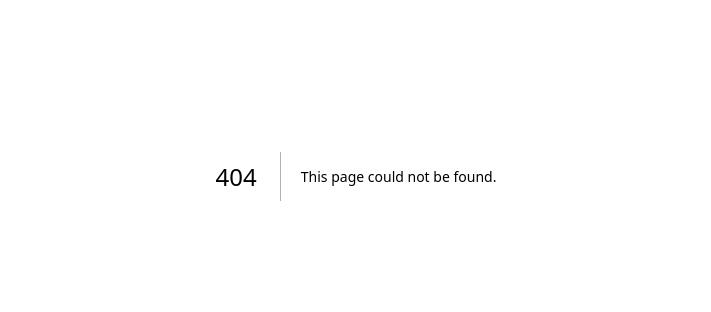
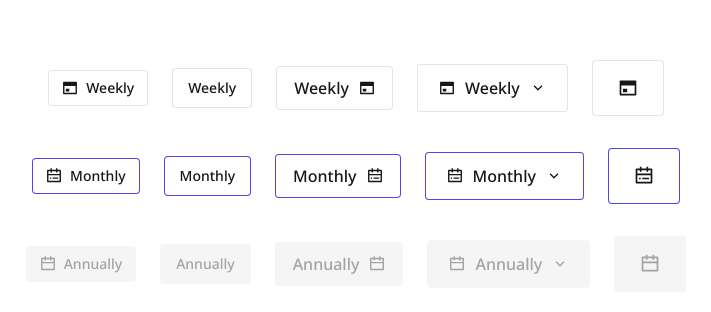
Before and after one commit to johnnygerard/greatfrontend-nextjs, a Next.js app: page /solution/radio-card-component in a window 1280 px wide. Before the commit this address had no page. Shown: the part 224-536 px from the top of the page, without its empty margins (284-995 px from the left). Built offline with nearby package versions, Linux system fonts and the light colour scheme.

Commit message:
feat: add Radio Card component solution page

```diff
--- a/src/app/page.tsx
+++ b/src/app/page.tsx
@@ -30,6 +30,10 @@ const HomePage = () => {
               text: "Text Area Component",
               url: "/solution/text-area-component",
             },
+            {
+              text: "Radio Card Component",
+              url: "/solution/radio-card-component",
+            },
           ].map(({ text, url }) => (
             <li key={text}>
               <Link
--- /dev/null
+++ b/src/app/solution/radio-card-component/page.tsx
@@ -0,0 +1,73 @@
+import { RadioCard } from "@/component/radio-card";
+import {
+  RiArrowDownSLine,
+  RiCalendarLine,
+  RiCalendarTodoLine,
+  RiCalendarView,
+} from "@remixicon/react";
+import { clsx } from "clsx";
+import { Metadata } from "next";
+import { memo } from "react";
+
+export const metadata: Metadata = {
+  title: "Radio Card Component",
+};
+
+const Page = () => {
+  const sizes = ["sm", "md", "lg", "xl", "2xl"] as const;
+  const labels = ["Weekly", "Monthly", "Annually"] as const;
+
+  return (
+    <main className="grid min-h-screen place-items-center bg-white px-[1.09375rem] py-28">
+      <div className="flex flex-col items-center gap-8">
+        {labels.map((label) => {
+          const Icon =
+            label === "Weekly"
+              ? RiCalendarView
+              : label === "Monthly"
+                ? RiCalendarTodoLine
+                : RiCalendarLine;
+
+          return (
+            <div
+              className={clsx(
+                "max-w-80 sm:max-w-112 xl:max-w-none",
+                "flex flex-wrap items-center justify-center gap-x-4 gap-y-3 sm:gap-6",
+              )}
+              key={label}
+            >
+              {sizes.map((size) => {
+                const padding = size === "2xl" ? "p-0.5" : "p-[0.10419rem]";
+
+                return (
+                  <RadioCard
+                    defaultChecked={label === "Monthly"}
+                    disabled={label === "Annually"}
+                    key={`${label}-${size}`}
+                    icon={size === "2xl" && <Icon className={padding} />}
+                    iconLeft={
+                      (size === "sm" || size === "xl") && (
+                        <Icon className={padding} />
+                      )
+                    }
+                    iconRight={
+                      (size === "lg" && <Icon className={padding} />) ||
+                      (size === "xl" && (
+                        <RiArrowDownSLine className={padding} />
+                      ))
+                    }
+                    label={label}
+                    name={size}
+                    variant={{ size }}
+                  />
+                );
+              })}
+            </div>
+          );
+        })}
+      </div>
+    </main>
+  );
+};
+
+export default memo(Page);
```
